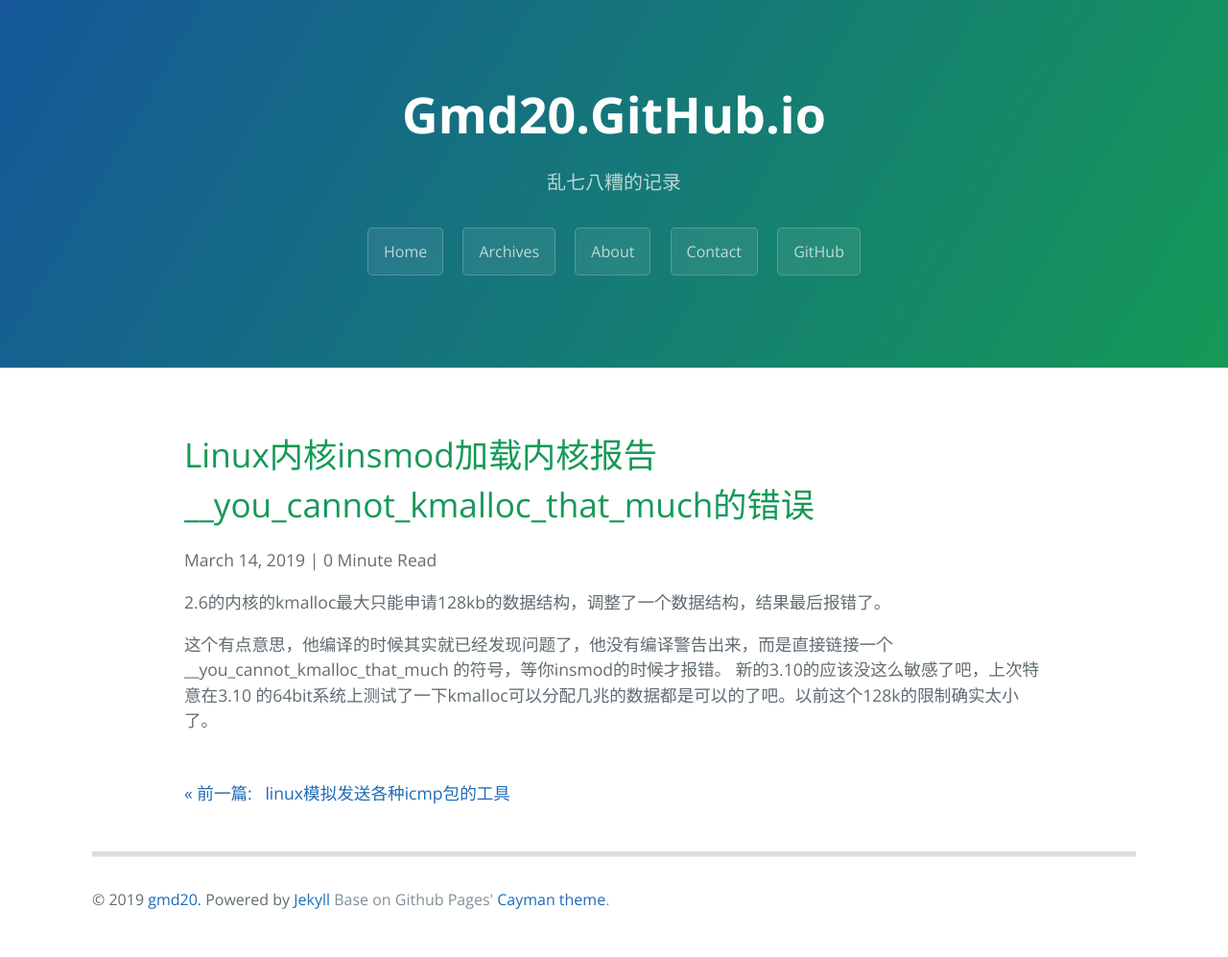
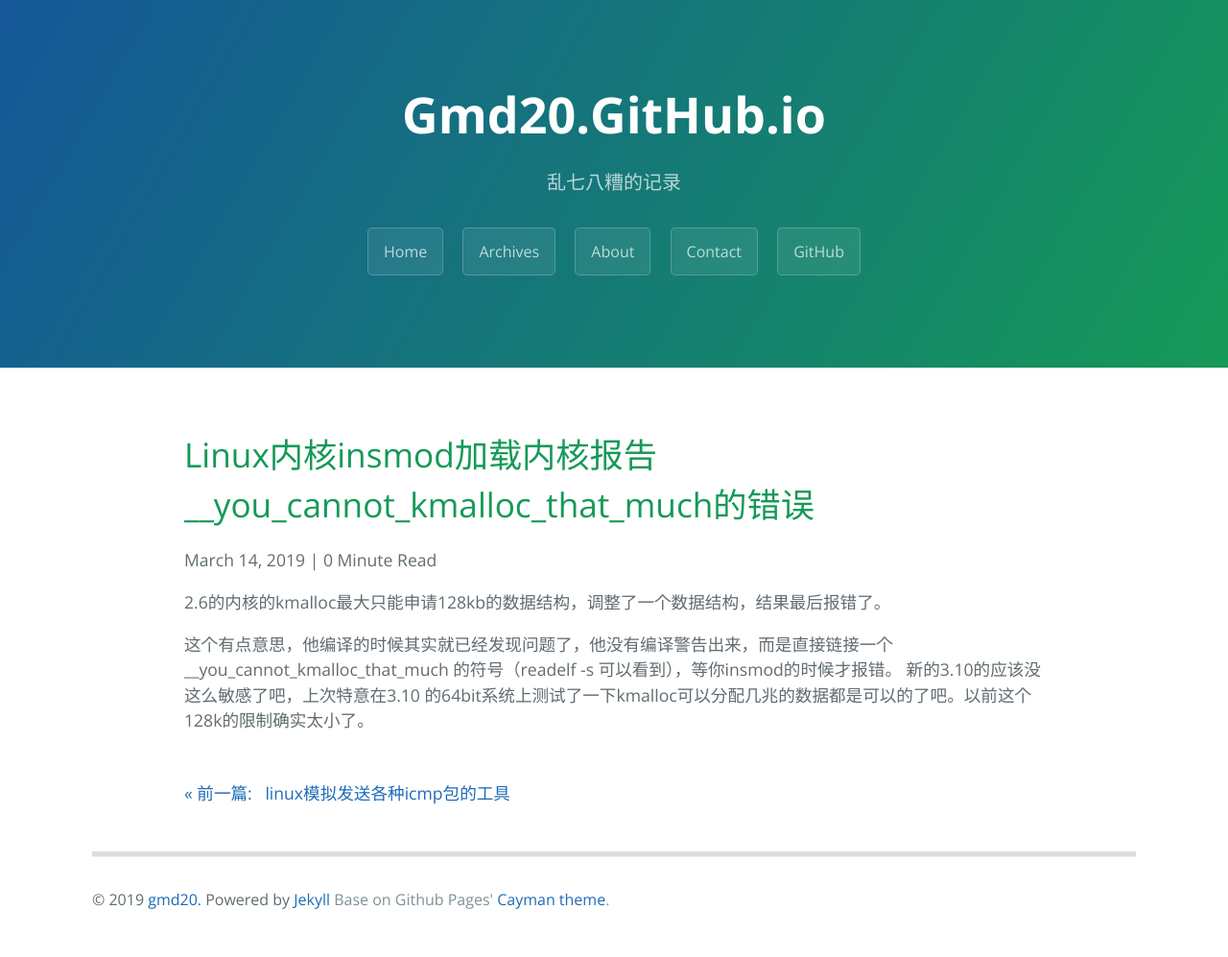
Before and after one commit to gmd20/gmd20.github.io, a Jekyll site: the page built from _posts/2019-03-14-Linux内核insmod加载内核报告__you_cannot_kmalloc_that_much的错误.markdown, in a window 1280 px wide. Shown: the whole page at 96% size. Built offline with Jekyll 4.4.1, drawn with Linux system fonts in a browser that asks for light colours; comment, search, counter and statistics services are not loaded.

Commit message:
Update 2019-03-14-Linux内核insmod加载内核报告__you_cannot_kmalloc_that_much的错误.markdown

```diff
--- a/_posts/2019-03-14-Linux内核insmod加载内核报告__you_cannot_kmalloc_that_much的错误.markdown
+++ b/_posts/2019-03-14-Linux内核insmod加载内核报告__you_cannot_kmalloc_that_much的错误.markdown
@@ -1,4 +1,4 @@
 2.6的内核的kmalloc最大只能申请128kb的数据结构，调整了一个数据结构，结果最后报错了。
 
-这个有点意思，他编译的时候其实就已经发现问题了，他没有编译警告出来，而是直接链接一个 __you_cannot_kmalloc_that_much 的符号，等你insmod的时候才报错。
+这个有点意思，他编译的时候其实就已经发现问题了，他没有编译警告出来，而是直接链接一个 __you_cannot_kmalloc_that_much 的符号（readelf -s 可以看到），等你insmod的时候才报错。
 新的3.10的应该没这么敏感了吧，上次特意在3.10 的64bit系统上测试了一下kmalloc可以分配几兆的数据都是可以的了吧。以前这个128k的限制确实太小了。
```
